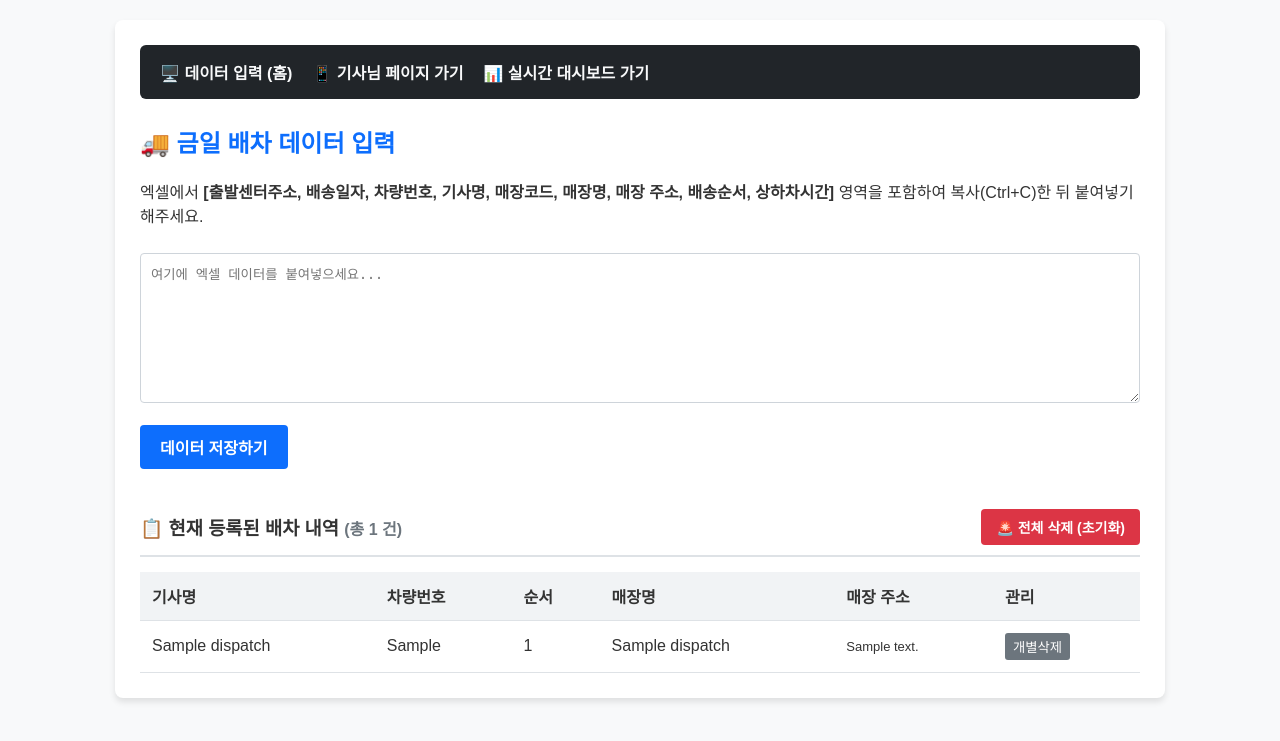
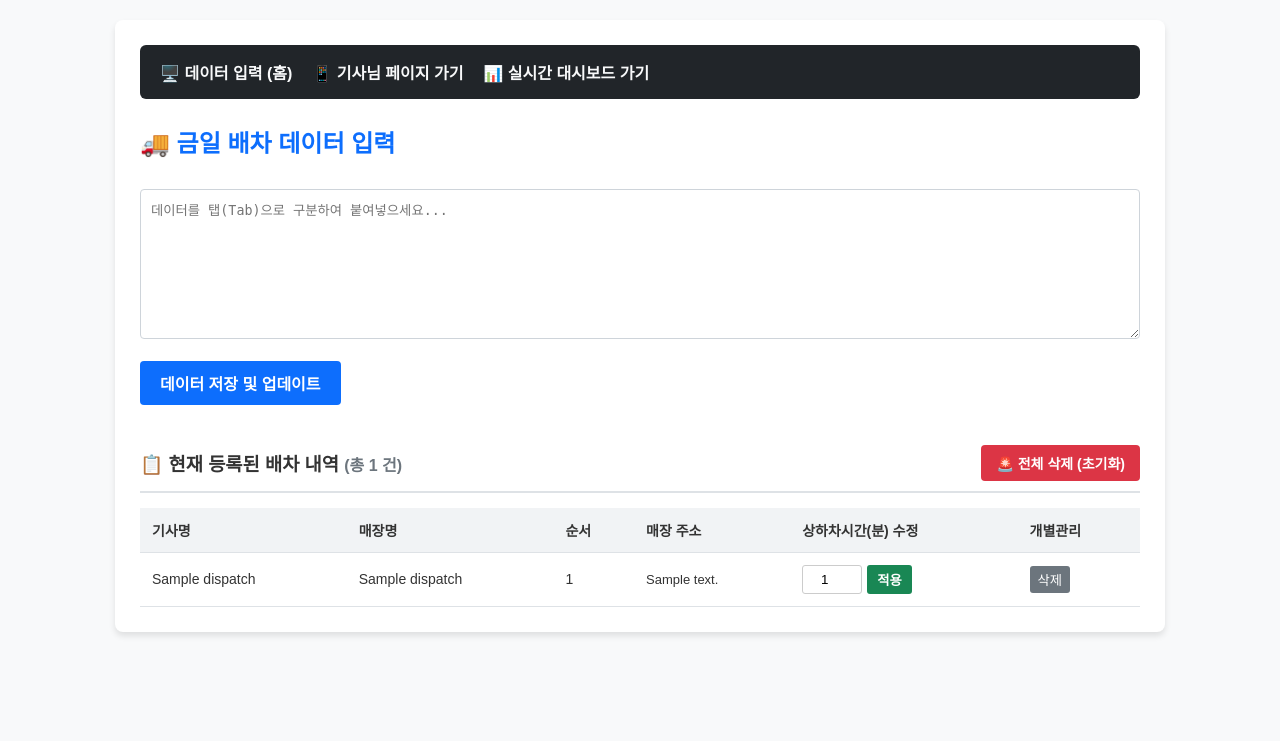
Before and after one commit to cic7860-creator/deliverytime-app, a Flask app: page /admin in a window 1280 px wide. Shown: the top 741 px of the page. Run offline with Flask 3, Linux system fonts and the light colour scheme; tables that the repository leaves empty hold one stand-in row (values such as "Sample post").

Commit message:
Update admin.html

```diff
--- a/templates/admin.html
+++ b/templates/admin.html
@@ -3,7 +3,7 @@
 <head>
     <meta charset="UTF-8">
     <meta name="viewport" content="width=device-width, initial-scale=1.0">
-    <title>배차 데이터 관리 (관리자용)</title>
+    <title>배차 데이터 관리</title>
     <style>
         body { font-family: 'Malgun Gothic', sans-serif; padding: 20px; background-color: #f8f9fa; color: #333; margin: 0; }
         .container { max-width: 1000px; margin: 0 auto; background: white; padding: 25px; border-radius: 8px; box-shadow: 0 4px 6px rgba(0,0,0,0.1); }
@@ -18,9 +18,10 @@
         .section-title { margin-top: 40px; border-bottom: 2px solid #dee2e6; padding-bottom: 10px; display: flex; justify-content: space-between; align-items: center; }
         .table-responsive { overflow-x: auto; margin-top: 15px; }
         table { width: 100%; border-collapse: collapse; min-width: 800px; }
-        th, td { padding: 12px; text-align: left; border-bottom: 1px solid #dee2e6; }
+        th, td { padding: 12px; text-align: left; border-bottom: 1px solid #dee2e6; font-size: 14px; }
         th { background-color: #f1f3f5; font-weight: bold; }
         tr:hover { background-color: #f8f9fa; }
+        .btn-update { padding: 5px 10px; background-color: #198754; color: white; border: none; border-radius: 3px; cursor: pointer; font-weight: bold; }
     </style>
 </head>
 <body>
@@ -32,16 +33,13 @@
         </div>
 
         <h2>🚚 금일 배차 데이터 입력</h2>
-        <p>엑셀에서 <b>[출발센터주소, 배송일자, 차량번호, 기사명, 매장코드, 매장명, 매장 주소, 배송순서, 상하차시간]</b> 영역을 포함하여 복사(Ctrl+C)한 뒤 붙여넣기 해주세요.</p>
-
         <form action="/admin" method="POST">
-            <textarea name="excel_text" placeholder="여기에 엑셀 데이터를 붙여넣으세요..." required></textarea>
+            <textarea name="excel_text" placeholder="데이터를 탭(Tab)으로 구분하여 붙여넣으세요..." required></textarea>
             <br><br>
-            <button type="submit" class="btn btn-primary">데이터 저장하기</button>
+            <button type="submit" class="btn btn-primary">데이터 저장 및 업데이트</button>
         </form>
 
         <div class="section-title">
-            <!-- 💡 [신규] 총 등록 건수 표시 -->
             <h3 style="margin: 0;">📋 현재 등록된 배차 내역 <span style="color:#6c757d; font-size:16px;">(총 {{ dispatches|length }} 건)</span></h3>
             <form action="/admin/delete_all" method="POST" onsubmit="return confirm('정말 모든 배차 데이터를 삭제하시겠습니까?\n이 작업은 되돌릴 수 없습니다.');">
                 <button type="submit" class="btn btn-danger">🚨 전체 삭제 (초기화)</button>
@@ -54,24 +52,32 @@
                 <thead>
                     <tr>
                         <th>기사명</th>
-                        <th>차량번호</th>
+                        <th>매장명</th>
                         <th>순서</th>
-                        <th>매장명</th>
                         <th>매장 주소</th>
-                        <th>관리</th>
+                        <th>상하차시간(분) 수정</th>
+                        <th>개별관리</th>
                     </tr>
                 </thead>
                 <tbody>
-                    {% for item in dispatches %}
+                    {% for d in dispatches %}
                     <tr>
-                        <td>{{ item.driver_name }}</td>
-                        <td>{{ item.vehicle_num }}</td>
-                        <td>{{ item.delivery_seq }}</td>
-                        <td>{{ item.store_name }}</td>
-                        <td style="font-size: 13px;">{{ item.store_address }}</td>
+                        <td>{{ d.driver_name }}</td>
+                        <td>{{ d.store_name }}</td>
+                        <td>{{ d.delivery_seq }}</td>
+                        <td style="font-size: 13px;">{{ d.store_address }}</td>
+
+                        <!-- 💡 [신규] 상하차 시간 수정 폼 추가 -->
                         <td>
-                            <form action="/admin/delete/{{ item.id }}" method="POST" onsubmit="return confirm('해당 매장 배차를 삭제하시겠습니까?');" style="margin:0;">
-                                <button type="submit" style="background:#6c757d; color:white; border:none; padding:4px 8px; border-radius:3px; cursor:pointer;">개별삭제</button>
+                            <form action="/admin/update_buffer/{{ d.id }}" method="POST" style="display: flex; gap: 5px; margin: 0;">
+                                <input type="number" name="buffer_time" value="{{ d.buffer_time }}" style="width: 50px; padding: 4px; text-align: center; border: 1px solid #ccc; border-radius: 3px;">
+                                <button type="submit" class="btn-update">적용</button>
+                            </form>
+                        </td>
+
+                        <td>
+                            <form action="/admin/delete/{{ d.id }}" method="POST" onsubmit="return confirm('해당 매장 배차를 삭제하시겠습니까?');" style="margin:0;">
+                                <button type="submit" style="background:#6c757d; color:white; border:none; padding:4px 8px; border-radius:3px; cursor:pointer;">삭제</button>
                             </form>
                         </td>
                     </tr>
```
